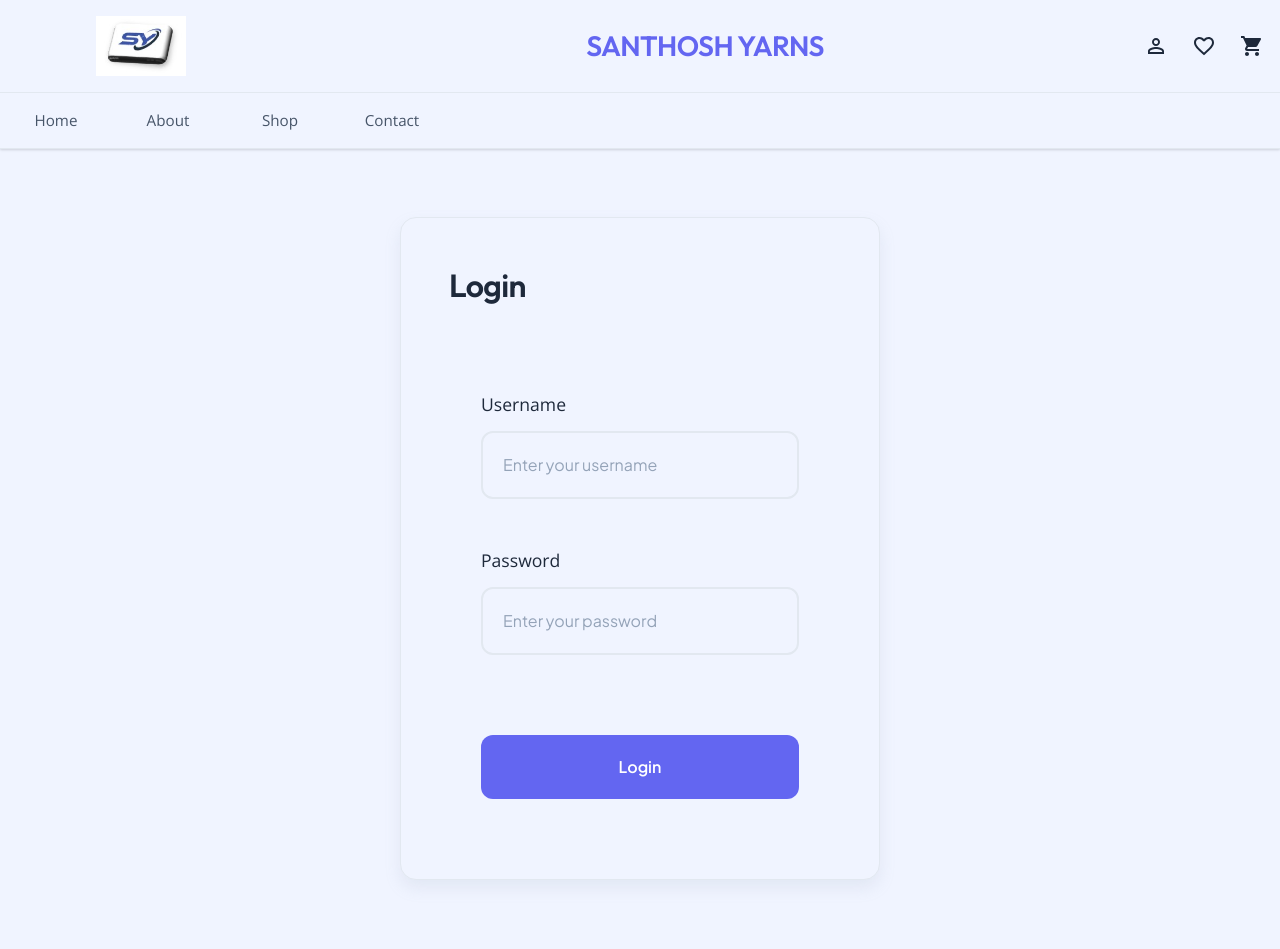
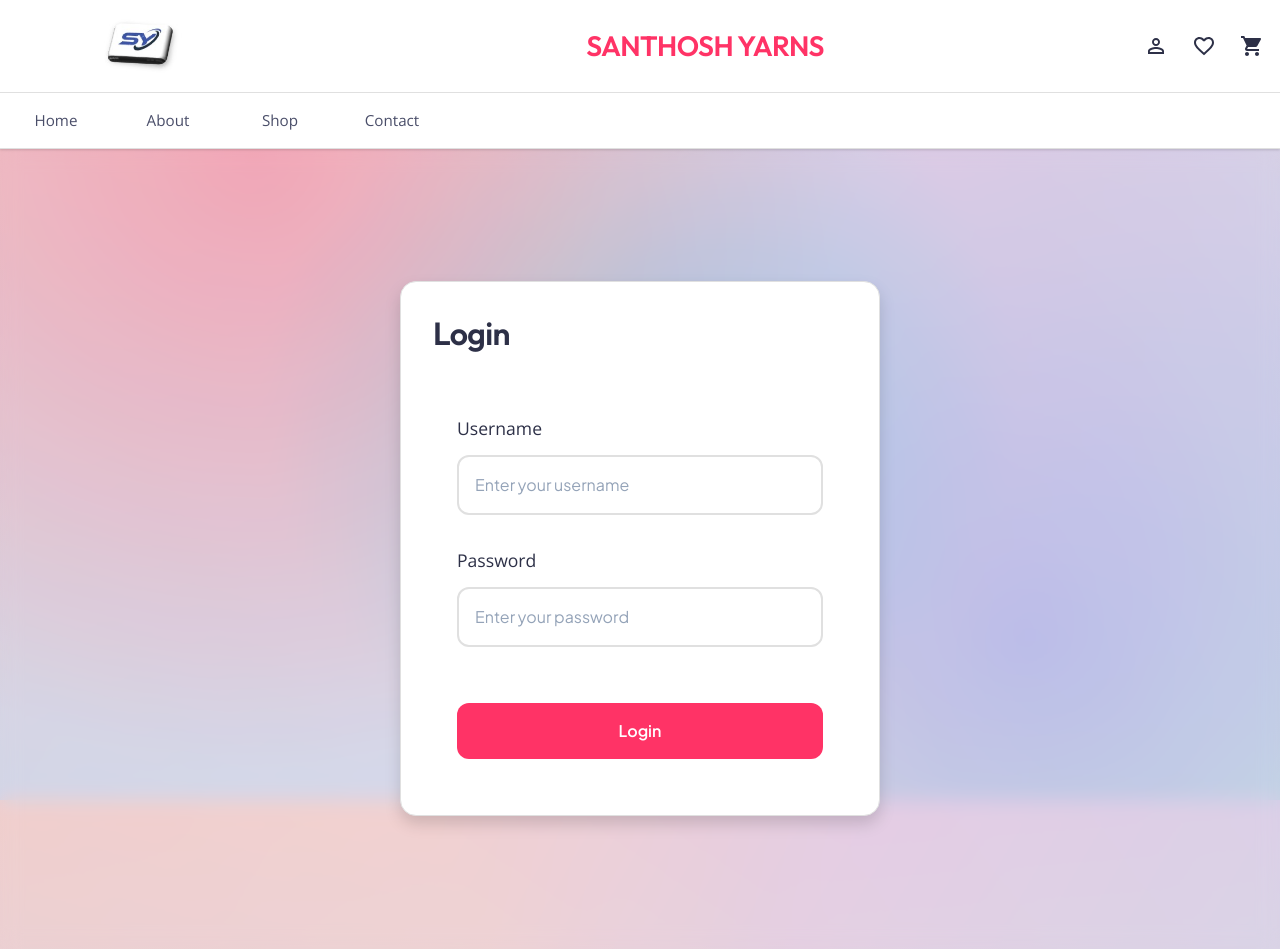
Before and after one commit to kavya-senthilkumar/SanthoshYarns, a React (Create React App) app in the folder client/: page /account in a window 1280 px wide. Built offline with nearby package versions, Linux system fonts and the light colour scheme.

Commit message:
Update App.css

```diff
--- a/client/src/app/App.css
+++ b/client/src/app/App.css
@@ -1,5 +1,64 @@
 /* Import modern, clean font styles */
 @import url('https://fonts.googleapis.com/css2?family=Open+Sans:wght@400;600&family=Roboto:wght@400;700&family=Ubuntu:wght@700&display=swap');
+
+:root {
+  /* Vibrant Color Scheme */
+  --primary: #FF3366;
+  --primary-dark: #FF1A4B;
+  --secondary: #6C63FF;
+  --accent: #00D9F5;
+  --accent-2: #FF9F1C;
+  --accent-3: #2EC4B6;
+  --background: #ffffff;
+  --text-primary: #2D3047;
+  --text-secondary: #4A4E69;
+  --border: #E0E0E0;
+
+  /* Rich Gradients with higher opacity */
+  --gradient-primary: linear-gradient(135deg, rgba(255, 51, 102, 0.9) 0%, rgba(255, 107, 107, 0.9) 100%);
+  --gradient-secondary: linear-gradient(135deg, rgba(108, 99, 255, 0.9) 0%, rgba(0, 217, 245, 0.9) 100%);
+  --gradient-accent: linear-gradient(135deg, rgba(0, 217, 245, 0.9) 0%, rgba(46, 196, 182, 0.9) 100%);
+  --gradient-warm: linear-gradient(135deg, rgba(255, 159, 28, 0.9) 0%, rgba(255, 107, 107, 0.9) 100%);
+  --gradient-cool: linear-gradient(135deg, rgba(108, 99, 255, 0.9) 0%, rgba(0, 217, 245, 0.9) 100%);
+  --gradient-background: linear-gradient(135deg, rgba(248, 249, 250, 0.95) 0%, rgba(233, 236, 239, 0.95) 100%);
+  --gradient-card: linear-gradient(135deg, rgba(255, 255, 255, 0.95) 0%, rgba(255, 255, 255, 0.85) 100%);
+
+  /* Fun Gradients with higher opacity */
+  --gradient-rainbow: linear-gradient(135deg,
+    rgba(255, 51, 102, 0.9) 0%,
+    rgba(255, 159, 28, 0.9) 25%,
+    rgba(46, 196, 182, 0.9) 50%,
+    rgba(108, 99, 255, 0.9) 75%,
+    rgba(0, 217, 245, 0.9) 100%
+  );
+  --gradient-sunset: linear-gradient(135deg,
+    rgba(255, 51, 102, 0.9) 0%,
+    rgba(255, 159, 28, 0.9) 50%,
+    rgba(255, 107, 107, 0.9) 100%
+  );
+  --gradient-ocean: linear-gradient(135deg,
+    rgba(0, 217, 245, 0.9) 0%,
+    rgba(108, 99, 255, 0.9) 50%,
+    rgba(46, 196, 182, 0.9) 100%
+  );
+  --gradient-forest: linear-gradient(135deg,
+    rgba(46, 196, 182, 0.9) 0%,
+    rgba(0, 217, 245, 0.9) 50%,
+    rgba(108, 99, 255, 0.9) 100%
+  );
+
+  /* Spacing */
+  --spacing-sm: 0.5rem;
+  --spacing-md: 1rem;
+  --spacing-lg: 1.5rem;
+  --spacing-xl: 2rem;
+  --spacing-2xl: 3rem;
+
+  /* Shadows */
+  --shadow-sm: 0 2px 4px rgba(0, 0, 0, 0.1);
+  --shadow-md: 0 4px 8px rgba(0, 0, 0, 0.12);
+  --shadow-lg: 0 8px 16px rgba(0, 0, 0, 0.15);
+}
 
 /* Reset and base styles */
 * {
@@ -10,17 +69,279 @@
   scroll-behavior: smooth;
 }
 
+/* Colorful Background */
 body {
   overflow-y: scroll;
+  min-height: 100vh;
+  background:
+    linear-gradient(120deg, rgba(255, 51, 102, 0.2) 0%, rgba(108, 99, 255, 0.2) 50%, rgba(0, 217, 245, 0.2) 100%),
+    linear-gradient(60deg, rgba(46, 196, 182, 0.2) 0%, rgba(255, 159, 28, 0.2) 50%, rgba(255, 51, 102, 0.2) 100%);
+  background-attachment: fixed;
+  position: relative;
+}
+
+body::before {
+  content: '';
+  position: fixed;
+  top: 0;
+  left: 0;
+  width: 100%;
+  height: 100%;
+  background:
+    radial-gradient(circle at 20% 20%, rgba(255, 51, 102, 0.3) 0%, transparent 50%),
+    radial-gradient(circle at 80% 80%, rgba(108, 99, 255, 0.3) 0%, transparent 50%),
+    radial-gradient(circle at 50% 50%, rgba(0, 217, 245, 0.3) 0%, transparent 50%);
+  z-index: -1;
+  pointer-events: none;
+}
+
+/* Ensure components don't override the background */
+.orders-container,
+.admin-panel-container,
+.login__auth__container,
+.shop-container,
+.landing__container,
+.about__container {
+  background: transparent !important;
+  position: relative;
+  z-index: 1;
+}
+
+/* Add glass effect to containers */
+.orders-container,
+.admin-panel-container,
+.login__auth__container,
+.shop-container,
+.landing__container,
+.about__container {
+  backdrop-filter: blur(10px);
+  -webkit-backdrop-filter: blur(10px);
+}
+
+/* Add a subtle overlay to ensure content readability */
+.orders-container::before,
+.admin-panel-container::before,
+.login__auth__container::before,
+.shop-container::before,
+.landing__container::before,
+.about__container::before {
+  content: '';
+  position: absolute;
+  top: 0;
+  left: 0;
+  right: 0;
+  bottom: 0;
+  background: rgba(255, 255, 255, 0.1);
+  z-index: -1;
+  pointer-events: none;
+}
+
+/* Animated Background Elements */
+.background-shapes {
+  position: fixed;
+  top: 0;
+  left: 0;
+  width: 100%;
+  height: 100%;
+  z-index: -1;
+  overflow: hidden;
+  pointer-events: none;
+}
+
+.shape {
+  position: absolute;
+  background: var(--gradient-rainbow);
+  border-radius: 50%;
+  filter: blur(40px);
+  opacity: 0.1;
+  animation: float 20s infinite;
+}
+
+.shape:nth-child(1) {
+  width: 300px;
+  height: 300px;
+  top: 10%;
+  left: 10%;
+  animation-delay: 0s;
+}
+
+.shape:nth-child(2) {
+  width: 400px;
+  height: 400px;
+  top: 60%;
+  right: 10%;
+  animation-delay: -5s;
+}
+
+.shape:nth-child(3) {
+  width: 200px;
+  height: 200px;
+  bottom: 10%;
+  left: 30%;
+  animation-delay: -10s;
+}
+
+@keyframes float {
+  0% {
+    transform: translate(0, 0) rotate(0deg);
+  }
+  33% {
+    transform: translate(100px, 100px) rotate(120deg);
+  }
+  66% {
+    transform: translate(-50px, 200px) rotate(240deg);
+  }
+  100% {
+    transform: translate(0, 0) rotate(360deg);
+  }
 }
 
 /* Base anchor tag style */
 a {
   text-decoration: none;
-  color: #2c3e50;
-  transition: color 0.3s ease;
+  color: var(--primary);
+  transition: all 0.3s ease;
 }
 
 a:hover {
-  color: #3498db;
+  color: var(--primary-dark);
 }
+
+/* Common gradient text classes */
+.gradient-text-primary {
+  background: var(--gradient-primary);
+  -webkit-background-clip: text;
+  background-clip: text;
+  color: transparent;
+  display: inline-block;
+}
+
+.gradient-text-secondary {
+  background: var(--gradient-secondary);
+  -webkit-background-clip: text;
+  background-clip: text;
+  color: transparent;
+  display: inline-block;
+}
+
+.gradient-text-accent {
+  background: var(--gradient-accent);
+  -webkit-background-clip: text;
+  background-clip: text;
+  color: transparent;
+  display: inline-block;
+}
+
+.gradient-text-rainbow {
+  background: var(--gradient-rainbow);
+  -webkit-background-clip: text;
+  background-clip: text;
+  color: transparent;
+  display: inline-block;
+}
+
+/* Common gradient background classes */
+.gradient-bg-primary {
+  background: var(--gradient-primary);
+  color: white;
+}
+
+.gradient-bg-secondary {
+  background: var(--gradient-secondary);
+  color: white;
+}
+
+.gradient-bg-accent {
+  background: var(--gradient-accent);
+  color: white;
+}
+
+.gradient-bg-warm {
+  background: var(--gradient-warm);
+  color: white;
+}
+
+.gradient-bg-cool {
+  background: var(--gradient-cool);
+  color: white;
+}
+
+.gradient-bg-rainbow {
+  background: var(--gradient-rainbow);
+  color: white;
+}
+
+.gradient-bg-sunset {
+  background: var(--gradient-sunset);
+  color: white;
+}
+
+.gradient-bg-ocean {
+  background: var(--gradient-ocean);
+  color: white;
+}
+
+.gradient-bg-forest {
+  background: var(--gradient-forest);
+  color: white;
+}
+
+/* Glass effect */
+.glass-effect {
+  background: rgba(255, 255, 255, 0.9);
+  backdrop-filter: blur(10px);
+  border-radius: 1rem;
+  box-shadow: var(--shadow-md);
+  border: 1px solid rgba(255, 255, 255, 0.2);
+}
+
+/* Card styles */
+.card {
+  background: var(--gradient-card);
+  border-radius: 1rem;
+  box-shadow: var(--shadow-md);
+  transition: transform 0.3s ease, box-shadow 0.3s ease;
+  border: 1px solid rgba(255, 255, 255, 0.2);
+  backdrop-filter: blur(10px);
+}
+
+.card:hover {
+  transform: translateY(-5px);
+  box-shadow: var(--shadow-lg);
+}
+
+/* Button styles */
+.btn {
+  padding: 0.75rem 1.5rem;
+  border-radius: 0.5rem;
+  border: none;
+  font-weight: 600;
+  cursor: pointer;
+  transition: all 0.3s ease;
+}
+
+.btn-primary {
+  background: var(--gradient-primary);
+  color: white;
+}
+
+.btn-secondary {
+  background: var(--gradient-secondary);
+  color: white;
+}
+
+.btn-accent {
+  background: var(--gradient-accent);
+  color: white;
+}
+
+.btn-rainbow {
+  background: var(--gradient-rainbow);
+  color: white;
+}
+
+.btn:hover {
+  transform: translateY(-2px);
+  box-shadow: var(--shadow-md);
+  filter: brightness(1.1);
+}
```
